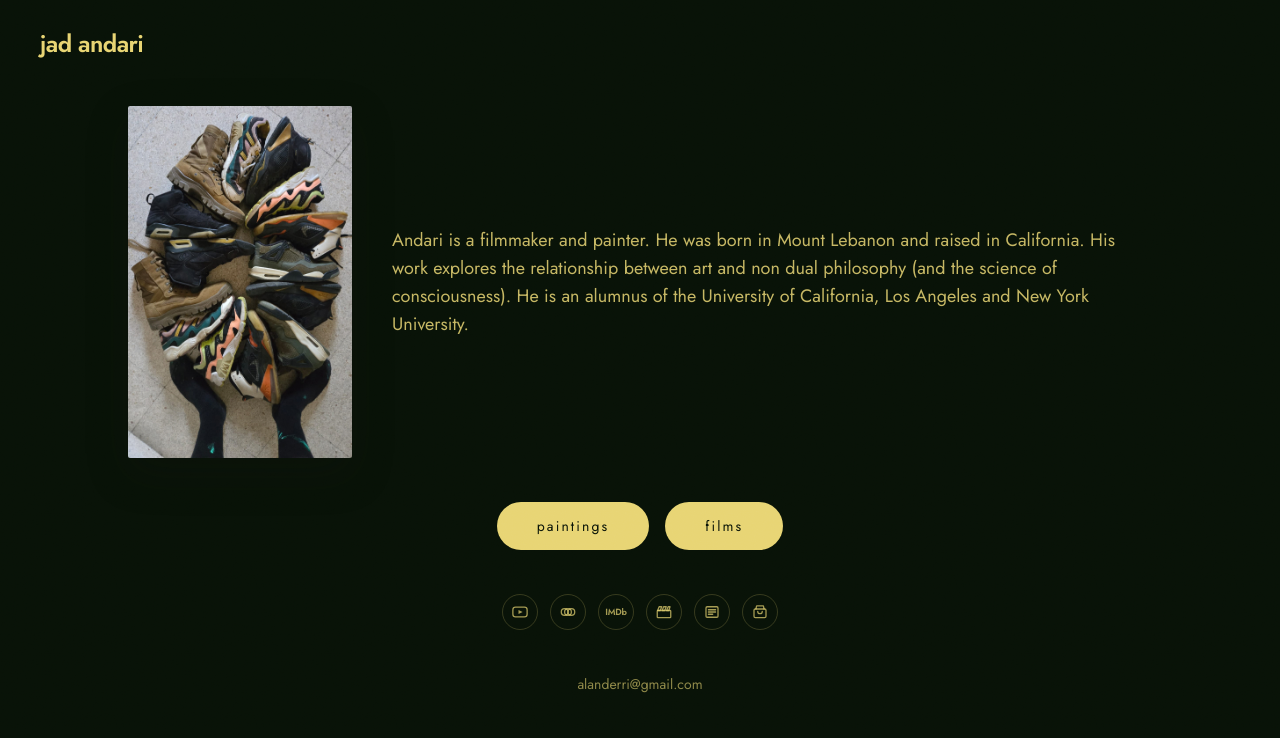
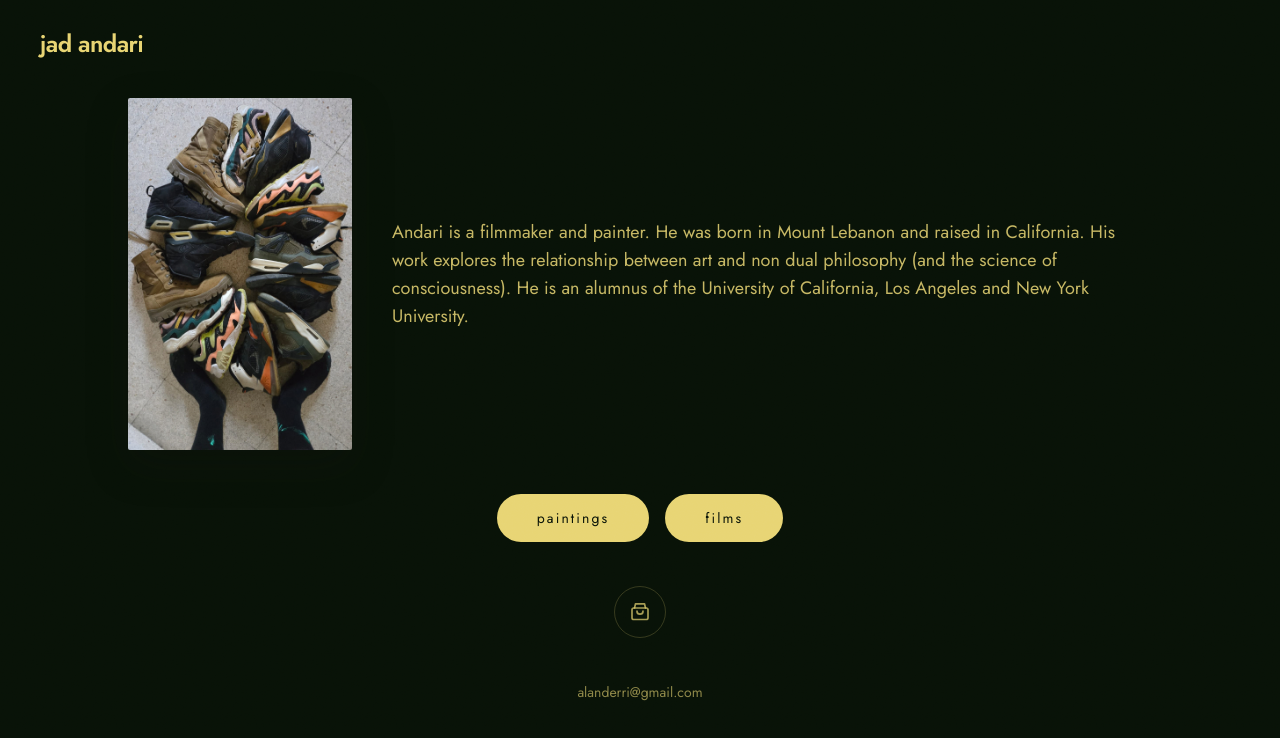
Before and after one commit to alanderri1/jadandari-portfolio, a React (Vite) app: page / in a window 1280 px wide. Shown: the top 738 px of the page. Built offline with nearby package versions, Linux system fonts and the light colour scheme.

Commit message:
twelfth commit

```diff
--- a/src/components/SocialLinks.jsx
+++ b/src/components/SocialLinks.jsx
@@ -9,7 +9,7 @@ const iconProps = {
   strokeWidth: 1.7,
   strokeLinecap: 'round',
   strokeLinejoin: 'round',
-  className: 'w-[18px] h-[18px]',
+  className: 'w-6 h-6',
 }
 
 const icons = {
@@ -60,15 +60,15 @@ const icons = {
 
 const SOCIALS = [
   // { label: 'Instagram', href: 'https://www.instagram.com/jad_al3ndari', icon: icons.instagram },
-  { label: 'YouTube', href: 'https://www.youtube.com/@jadandari', icon: icons.youtube },
-  { label: 'Letterboxd', href: 'https://letterboxd.com/director/jad-andari/', icon: icons.letterboxd },
-  { label: 'IMDb', href: 'https://www.imdb.com/name/nm9230848/', text: 'IMDb' },
-  { label: 'FilmFreeway', href: 'https://filmfreeway.com/JadAndari', icon: icons.filmfreeway },
-  {
-    label: "L'Orient-Le Jour",
-    href: 'https://today.lorientlejour.com/article/1295988/making-movies-in-lebanons-season-of-crises.html',
-    icon: icons.press,
-  },
+  // { label: 'YouTube', href: 'https://www.youtube.com/@jadandari', icon: icons.youtube },
+  // { label: 'Letterboxd', href: 'https://letterboxd.com/director/jad-andari/', icon: icons.letterboxd },
+  // { label: 'IMDb', href: 'https://www.imdb.com/name/nm9230848/', text: 'IMDb' },
+  // { label: 'FilmFreeway', href: 'https://filmfreeway.com/JadAndari', icon: icons.filmfreeway },
+  // {
+  //   label: "L'Orient-Le Jour",
+  //   href: 'https://today.lorientlejour.com/article/1295988/making-movies-in-lebanons-season-of-crises.html',
+  //   icon: icons.press,
+  // },
   { label: 'Shop (Etsy)', href: 'https://jadpaintingprints.etsy.com/', icon: icons.store },
 ]
 
@@ -84,9 +84,9 @@ export default function SocialLinks() {
           aria-label={s.label}
           title={s.label}
           data-cursor-hover
-          className="w-9 h-9 rounded-full border border-ink/20 text-ink/70 flex items-center justify-center hover:border-accent hover:text-accent transition-colors"
+          className="w-[52px] h-[52px] rounded-full border border-ink/20 text-ink/70 flex items-center justify-center hover:border-accent hover:text-accent transition-colors"
         >
-          {s.icon || <span className="text-[9px] font-bold tracking-tight">{s.text}</span>}
+          {s.icon || <span className="text-xs font-bold tracking-tight">{s.text}</span>}
         </a>
       ))}
     </div>
--- a/src/data/paintings.js
+++ b/src/data/paintings.js
@@ -27,12 +27,12 @@ import img9 from '../assets/paintings/9.jpg'
 const paintingsData = [
   { id: 'painting-01', number: 1, title: 'untitled', image: img1, description: 'oil on canvas, 90 x 90 cm' },
   { id: 'painting-02', number: 2, title: 'untitled', image: img2, description: 'oil on wood, 123 x 58 cm' },
-  { id: 'painting-03', number: 3, title: 'untitled', image: img3, description: 'oil on canvas, 45 x 45 cm' },
+  // { id: 'painting-03', number: 3, title: 'untitled', image: img3, description: 'oil on canvas, 45 x 45 cm' },
   { id: 'painting-04', number: 4, title: 'untitled', image: img4, description: 'oil on canvas, 45 x 45 cm' },
   { id: 'painting-05', number: 5, title: 'untitled', image: img5, description: 'oil on canvas, 120 x 60 cm' },
-  { id: 'painting-06', number: 6, title: 'stove', image: img6, description: 'oil on canvas, 70 x 90 cm' },
+  // { id: 'painting-06', number: 6, title: 'stove', image: img6, description: 'oil on canvas, 70 x 90 cm' },
   { id: 'painting-07', number: 7, title: 'untitled', image: img7, description: 'oil on paper, 42 x 30 cm' },
-  { id: 'painting-08', number: 8, title: 'tadur', image: img8, description: 'oil on canvas, 100 x 50 cm' },
+  // { id: 'painting-08', number: 8, title: 'tadur', image: img8, description: 'oil on canvas, 100 x 50 cm' },
   { id: 'painting-09', number: 9, title: 'middle state', image: img9, description: 'oil on canvas, 100 x 70 cm' },
 ]
 
```
